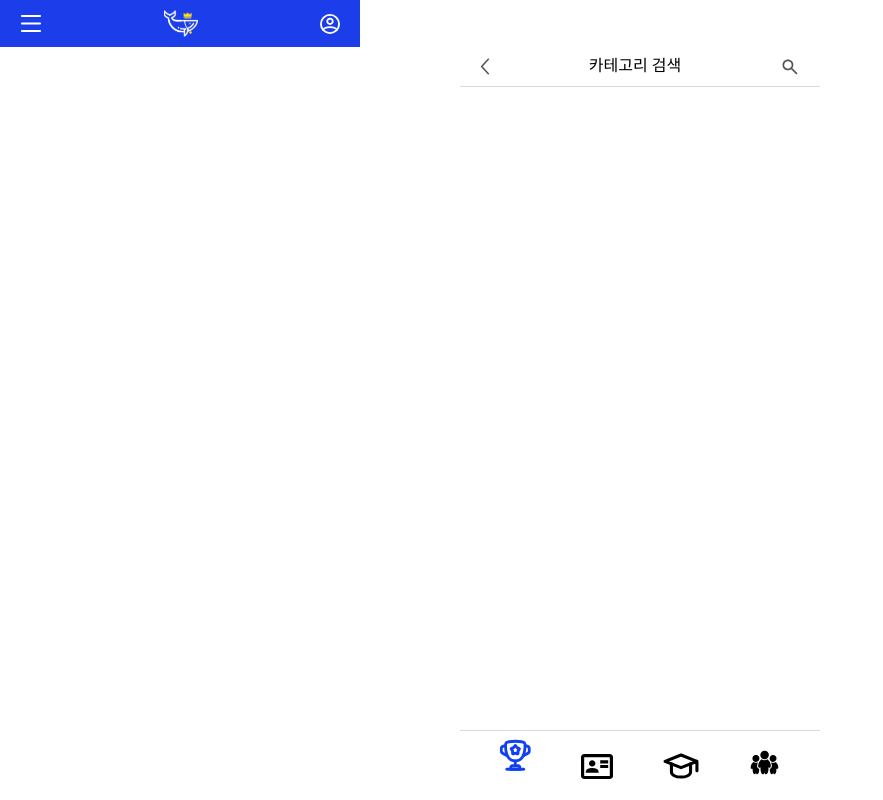
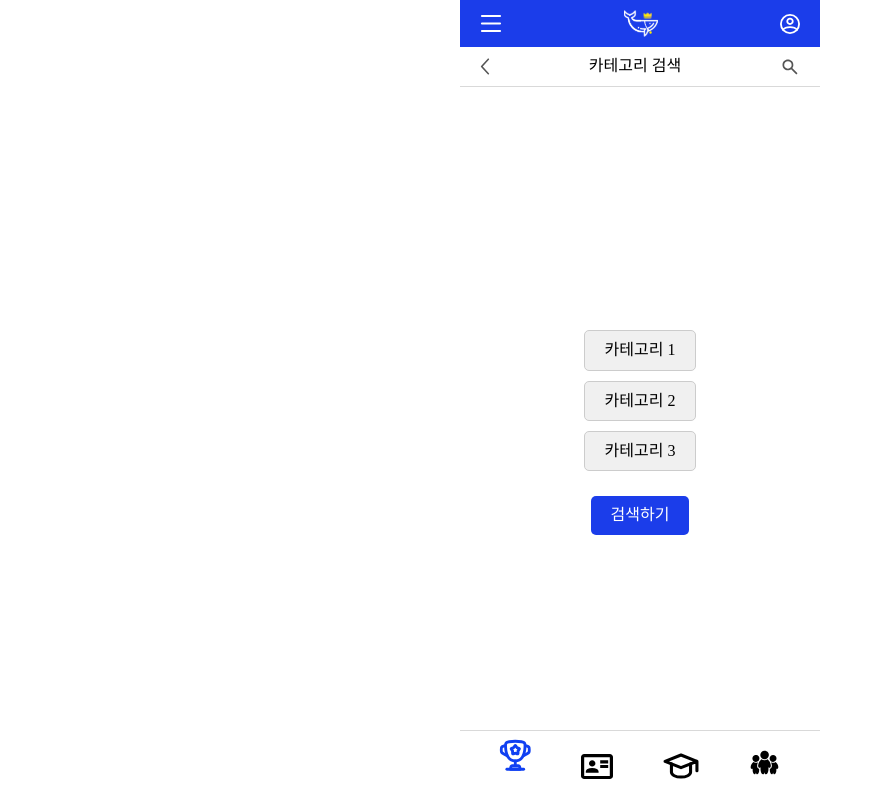
Before and after one commit to 2024Narsha/NARSHA-WEB, a React (Vite) app: page /category in a window 1280 px wide. Shown: the whole page, without its empty margins (0-883 px from the left). Built offline with nearby package versions, Linux system fonts and the light colour scheme.

Commit message:
search result page create

```diff
--- a/src/App.tsx
+++ b/src/App.tsx
@@ -8,6 +8,7 @@ import WritePage from "./pages/contentWrite";
 import PreviewList from "./components/PreviewList";
 import PostDetail from "./components/PostDetail";
 import CategoryList from './pages/CategoryList/CategoryList';
+import CategoryResults from "./pages/CategoryResults/CategoryResults";
 
 
 const App = () => {
@@ -22,6 +23,7 @@ const App = () => {
         <Route path="/login" element={<Login />} />
         <Route path="/license" element={<License />} />
         <Route path="/category" element={<CategoryList />} />
+        <Route path="/category-results" element={<CategoryResults />} />
 
         <Route path="/optionBar" element={<OptionBar />} /> {/* 이거 삭제해야 함 */}
         <Route path="/previewList" element={<PreviewList />} /> {/* 이거 삭제해야 함 */}
--- a/src/pages/CategoryList/CategoryList.css
+++ b/src/pages/CategoryList/CategoryList.css
@@ -1,3 +1,11 @@
+.centered-container {
+  display: flex;
+  flex-direction: column;
+  justify-content: center;
+  align-items: center;
+  height: 100vh;
+}
+
 .Search {
   position: fixed;
   top: 47px;
@@ -27,7 +35,35 @@
   margin: 0 10px;
 }
 
-.search-text {
-  flex-grow: 1;
-  text-align: center;
+.category-buttons {
+  margin-top: 60px;
+  display: flex;
+  flex-direction: column;
+  align-items: center;
 }
+
+.category-button {
+  padding: 10px 20px;
+  margin: 5px;
+  font-size: 16px;
+  background-color: #f0f0f0;
+  border: 1px solid #ccc;
+  cursor: pointer;
+  border-radius: 5px;
+}
+
+.category-button.selected {
+  background-color: #1B3DEA;
+  color: white;
+  border-color: #1B3DEA;
+}
+
+.search-button {
+  padding: 10px 20px;
+  background-color: #1B3DEA;
+  color: white;
+  border: none;
+  cursor: pointer;
+  border-radius: 5px;
+  margin-top: 20px;
+}
--- a/src/pages/CategoryList/CategoryList.tsx
+++ b/src/pages/CategoryList/CategoryList.tsx
@@ -1,7 +1,8 @@
-import React from 'react';
+import React, { useState } from 'react';
+import { useNavigate } from 'react-router-dom';
 import Header from '../../components/Header/Header';
 import Footer from '../../components/BottomBar/Footer';
-import './CategoryList.css'
+import './CategoryList.css';
 
 const CategorySearch = () => {
   return (
@@ -13,18 +14,47 @@ const CategorySearch = () => {
   );
 };
 
-const CategoryContent = () => {
-  return(
-    <div></div>
-  );
-};
+const CategoryList = () => {
+  const [selectedCategory, setSelectedCategory] = useState<string>('');
+  const navigate = useNavigate();
 
-const CategoryList = () => {
+  // 카테고리 버튼 클릭 시 상태 업데이트
+  const handleCategoryClick = (category: string) => {
+    setSelectedCategory(category);
+  };
+
+  // 검색하기 버튼 클릭 시 해당 카테고리 페이지로 이동
+  const handleSearchClick = () => {
+    if (!selectedCategory) {
+      alert('카테고리를 선택해주세요');
+    } else {
+      navigate(`/category-results/${selectedCategory}`);
+    }
+  };
+
   return (
-    <div>
+    <div className='centered-container'>
       <Header />
       <CategorySearch />
-      <CategoryContent />
+
+      {/* 카테고리 선택 버튼들 */}
+      <div className="category-buttons">
+        {['카테고리 1', '카테고리 2', '카테고리 3'].map((category) => (
+          <button
+            key={category}
+            className={`category-button ${selectedCategory === category ? 'selected' : ''}`}
+            onClick={() => handleCategoryClick(category)}
+          >
+            {category}
+          </button>
+        ))}
+      </div>
+
+      {/* 검색하기 버튼 */}
+      <button className="search-button" onClick={handleSearchClick}>
+        검색하기
+      </button>
+
       <Footer />
     </div>
   );
--- /dev/null
+++ b/src/pages/CategoryResults/CategoryResults.tsx
@@ -0,0 +1,25 @@
+import React from 'react';
+import { useParams } from 'react-router-dom';
+import Header from '../../components/Header/Header';
+import Footer from '../../components/BottomBar/Footer';
+import './CategoryResults.css';
+
+const CategoryResults = () => {
+  const { category } = useParams();
+
+  return (
+    <div className="centered-container">
+      <Header />
+
+      <div className="category-results">
+        <h2>{category} 검색 결과</h2>
+        <p>여기서 {category}에 대한 검색 결과를 표시합니다.</p>
+        {/* 실제 검색 결과를 여기서 출력 */}
+      </div>
+
+      <Footer />
+    </div>
+  );
+};
+
+export default CategoryResults;
```
Also changed, not shown: src/pages/CategoryResults/CategoryResults.css (added).
